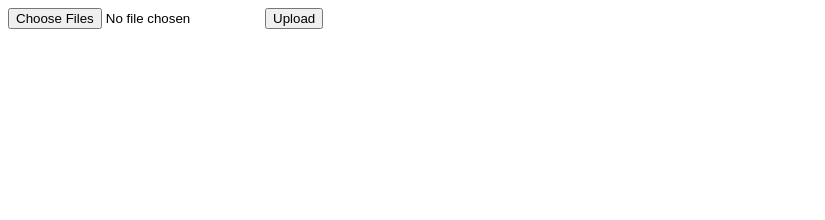
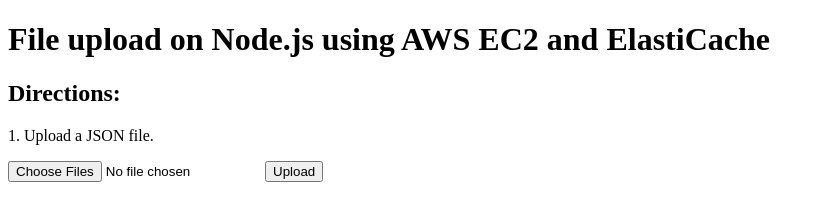
Before and after one commit to parkkeonhee/Cloud9AmazonWebServices, a website: page client/index.html in a window 1280 px wide. Shown: the whole page, without its empty margins (0-825 px from the left). Drawn offline with Linux system fonts and the light colour scheme.

Commit message:
Fifth commit - cleanup

```diff
--- a/client/index.html
+++ b/client/index.html
@@ -1,13 +1,17 @@
 <!DOCTYPE HTML>
-<html>
+<HTML>
 
-<head>
+<HEAD>
     <meta charset="utf-8">
-    <title>jQuery File Upload Example</title>
+    <title>File Upload on Node.js</title>
     <script src="js/jquery.min.js"></script>
-</head>
+</HEAD>
 
-<body>
+<BODY>
+    <h1>File upload on Node.js using AWS EC2 and ElastiCache</h1>
+    <h2>Directions:</h2>
+    <p>1. Upload a JSON file.</p>
+
     <form action="/" method="post" enctype="multipart/form-data">
         <input type="file" name="file[]" multiple="" />
         <input id="uploadID" type="submit" value="Upload">
@@ -35,5 +39,6 @@
             });
         });
     </script>
-</body>
-</html>
+</BODY>
+
+</HTML>
```
Also changed, not shown: server.js (+10 -30 lines).
